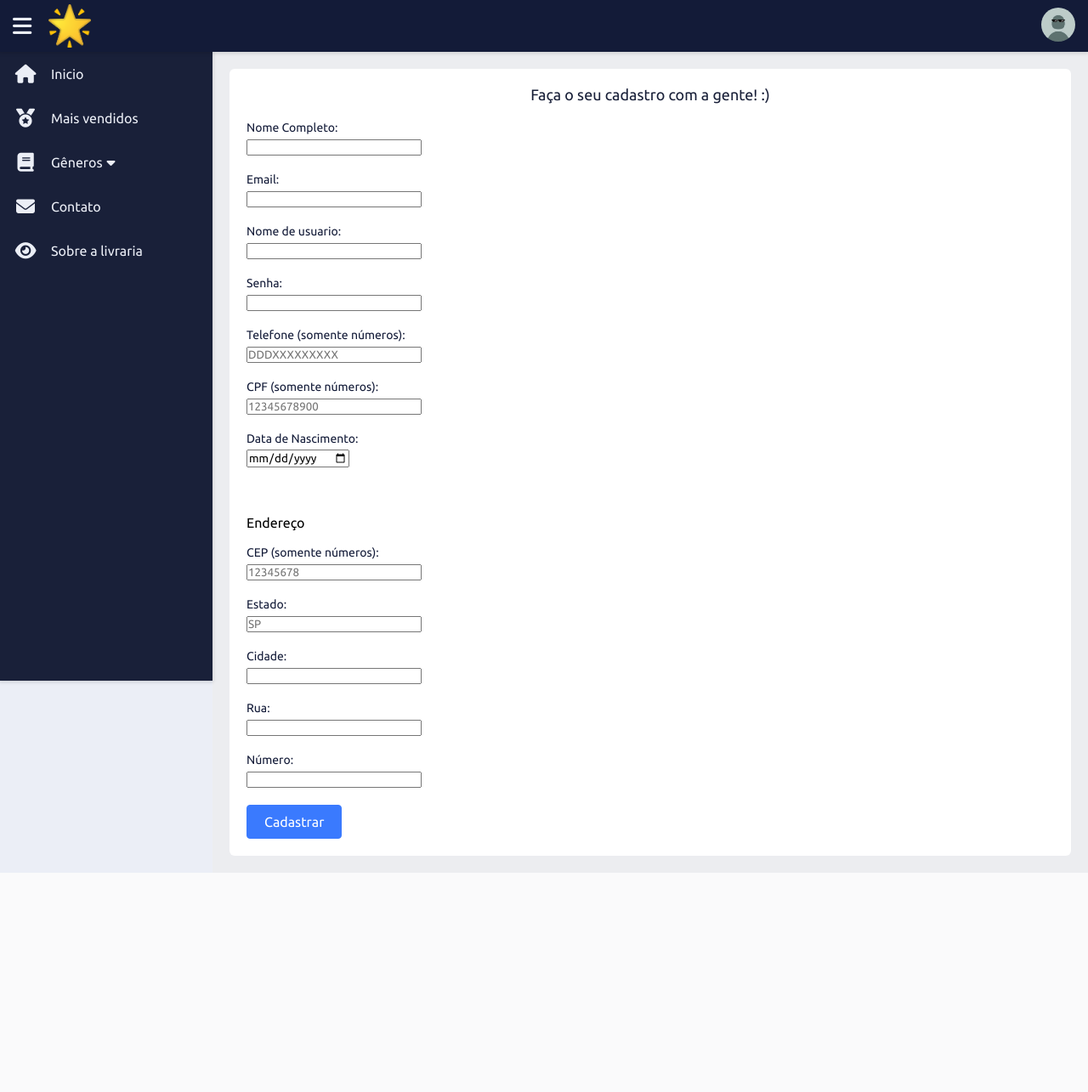
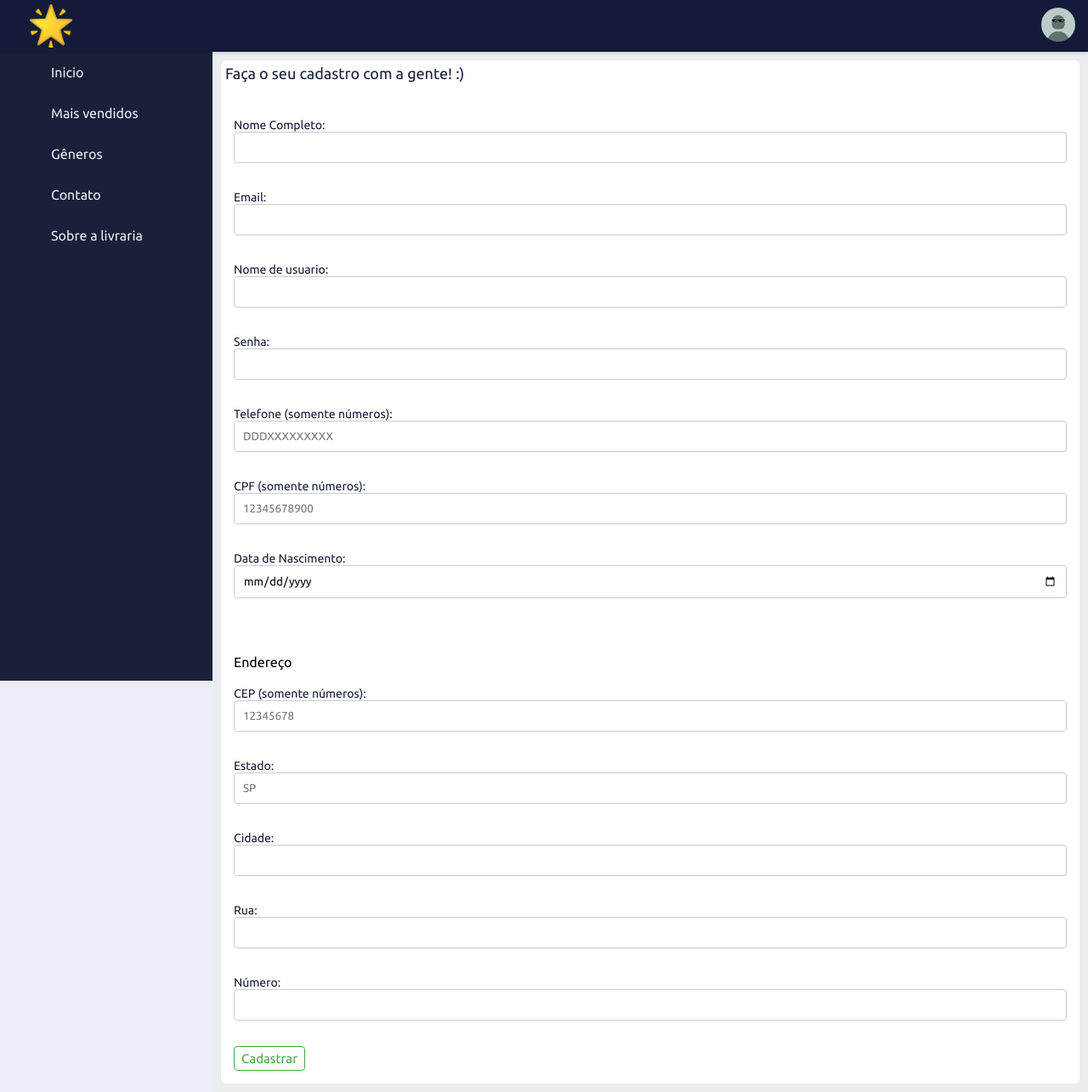
Before and after one commit to andrea-kozicki/bcs-expcriativa3, a PHP site: page /cadastro.html in a window 1280 px wide. Shown: the whole page at 85% size. Before the commit the page ends 1027 px from the top, so only its background shows below. Run offline with PHP 8.4, Linux system fonts and the light colour scheme.

Commit message:
modificando arquivos html e css da branch cadastro

```diff
--- a/cadastro.html
+++ b/cadastro.html
@@ -4,7 +4,7 @@
     <meta charset="UTF-8">
     <meta name="viewport" content="width=device-width, initial-scale=1.0">
     <link rel="shortcut icon" href="./imagens/estrela.ico" type="image/x-icon">
-    <link rel="stylesheet" href="/css/cadastrocss.css">
+    <link rel="stylesheet" href="/css/sitecss.css"
     <link rel="stylesheet" href="https://cdnjs.cloudflare.com/ajax/libs/font-awesome/6.7.2/css/all.min.css" crossorigin="anonymous" referrerpolicy="no-referrer" />
     <link rel="preconnect" href="https://fonts.googleapis.com">
     <link rel="preconnect" href="https://fonts.gstatic.com" crossorigin>
--- a/css/sitecss.css
+++ b/css/sitecss.css
@@ -547,8 +547,14 @@ body {
     padding: 10px;
 }
 
+.title-content{
+    align-items: center;
+}
+
+
 .form-adm,
-.form-redef-senha {
+.form-redef-senha,
+.form-cadastro {
     width: 100%;
     position: relative;
     margin: 10px auto 0 auto;
@@ -562,6 +568,14 @@ body {
     /*grid-template-columns: repeat(auto-fit, minmax(300px, 1fr));*/
     gap: 20px 30px;
     margin-bottom: 20px;
+}
+
+.top-list .title-content {
+    color: var(--main-bg-color);
+    font-size: 18px;
+    margin-bottom: 20px;
+    display: block;
+
 }
 
 .title-input {
```
